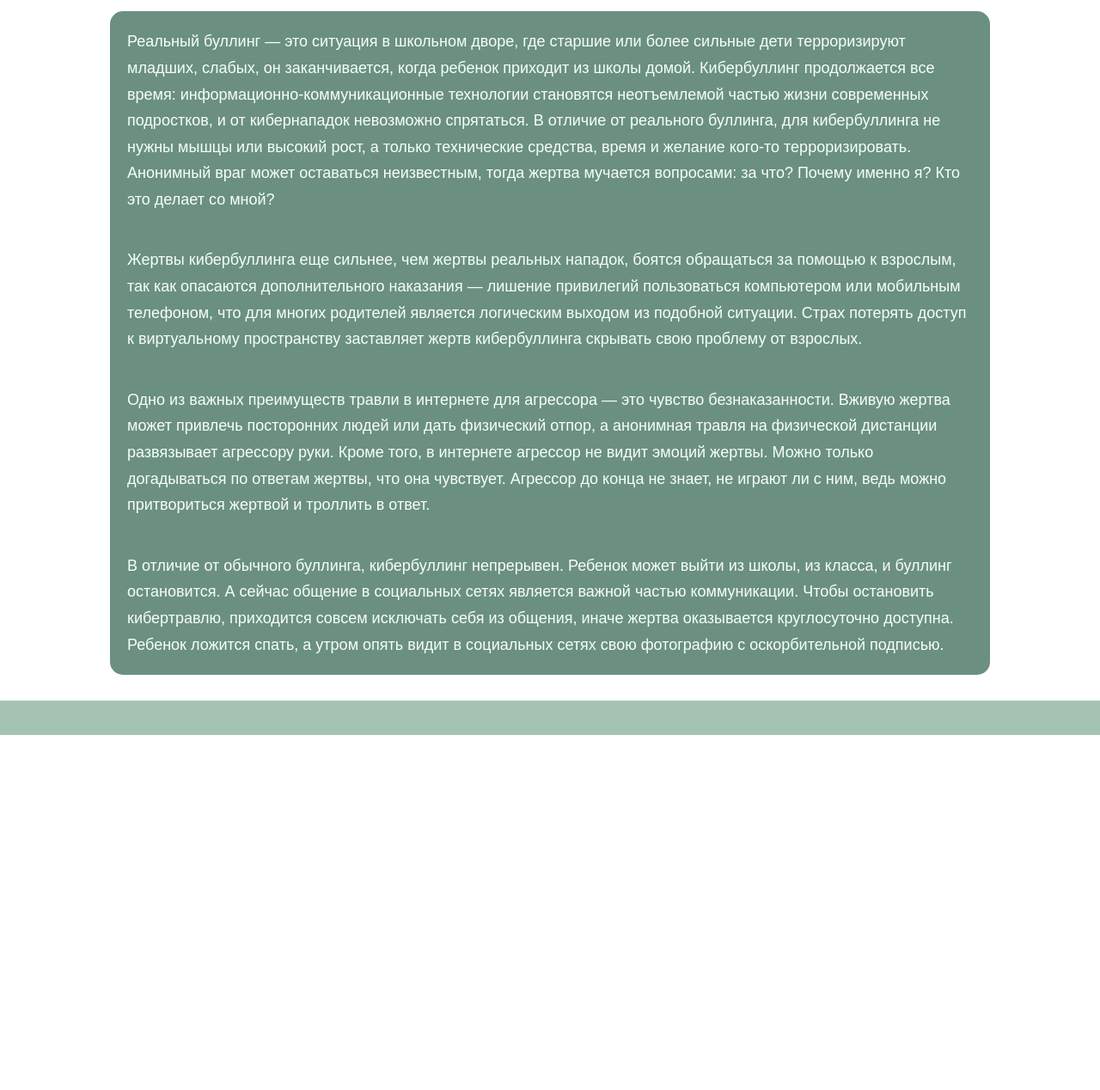
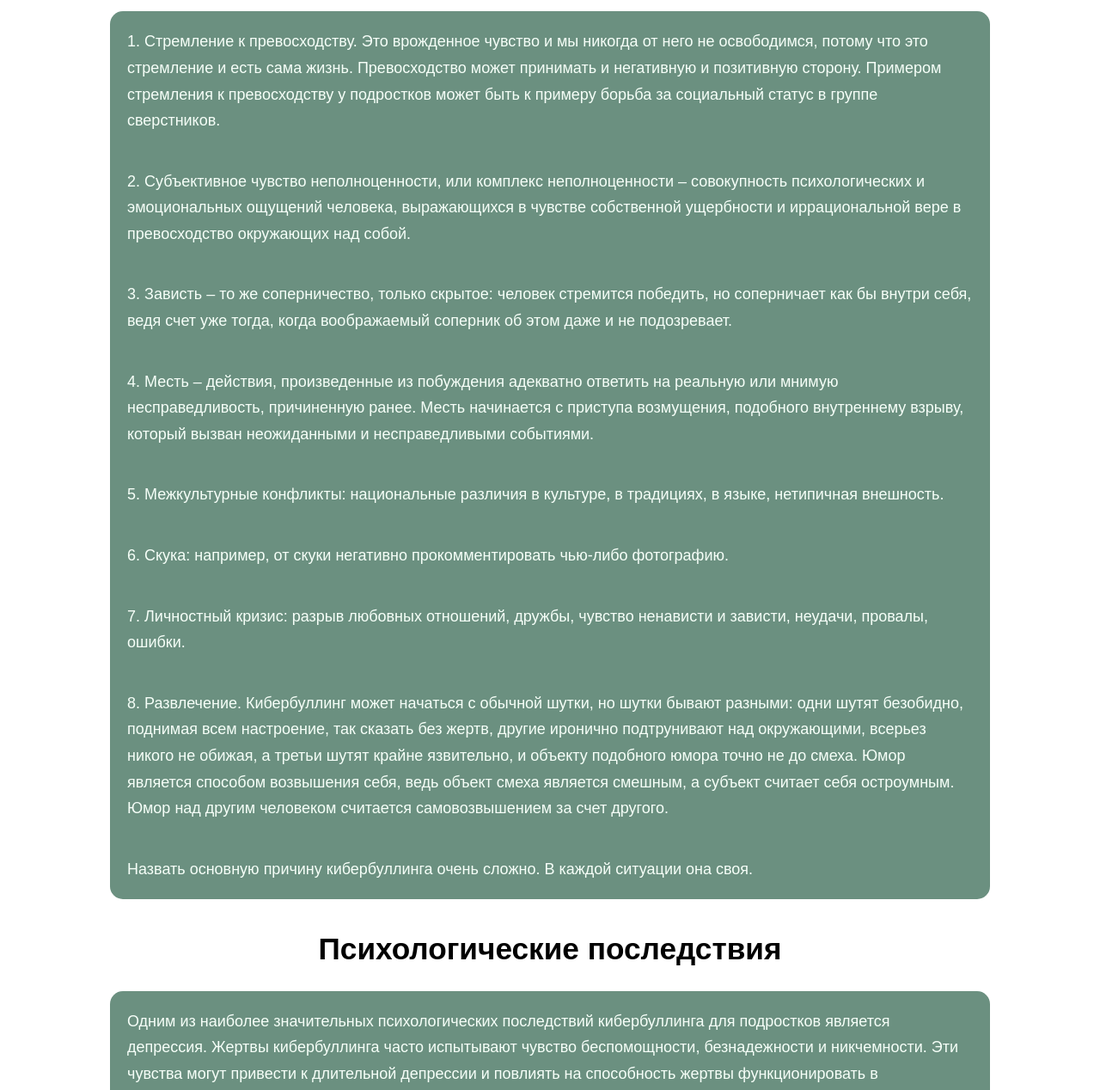
Before and after one commit to parasoid/testing, a plain HTML site: page page/4-page.html in a window 1280 px wide. Shown: the part 183-1451 px from the top of the page at 86% size. Before the commit the page ends 1038 px from the top, so only its background shows below. Drawn offline with Linux system fonts and the light colour scheme.

Commit message:
Update 4-page.html

```diff
--- a/page/4-page.html
+++ b/page/4-page.html
@@ -16,15 +16,26 @@
         <button class="head-btn" id="5">Как обезопасить себя от <br>травли в интернете</button>
     </header>
     <main>
-        <h1 class="text-on-white">Различия кибербуллинга с обычным буллингом</h1>
+        <h1 class="text-on-white">Причины кибербуллинга</h1>
         <div class="info-container">
-            <p class="info">Реальный буллинг — это ситуация в школьном дворе, где старшие или более сильные дети терроризируют младших, слабых, он заканчивается, когда ребенок приходит из школы домой. Кибербуллинг продолжается все время: информационно-коммуникационные технологии становятся неотъемлемой частью жизни современных подростков, и от кибернападок невозможно спрятаться. В отличие от реального буллинга, для кибербуллинга не нужны мышцы или высокий рост, а только технические средства, время и желание кого-то терроризировать. Анонимный враг может оставаться неизвестным, тогда жертва мучается вопросами: за что? Почему именно я? Кто это делает со мной?
-            </p>
-            <p class="info">Жертвы кибербуллинга еще сильнее, чем жертвы реальных нападок, боятся обращаться за помощью к взрослым, так как опасаются дополнительного наказания — лишение привилегий пользоваться компьютером или мобильным телефоном, что для многих родителей является логическим выходом из подобной ситуации. Страх потерять доступ к виртуальному пространству заставляет жертв кибербуллинга скрывать свою проблему от взрослых.</p>
-            <p class="info">Одно из важных преимуществ травли в интернете для агрессора — это чувство безнаказанности. Вживую жертва может привлечь посторонних людей или дать физический отпор, а анонимная травля на физической дистанции развязывает агрессору руки. Кроме того, в интернете агрессор не видит эмоций жертвы. Можно только догадываться по ответам жертвы, что она чувствует. Агрессор до конца не знает, не играют ли с ним, ведь можно притвориться жертвой и троллить в ответ.</p>
-            <p class="info">В отличие от обычного буллинга, кибербуллинг непрерывен. Ребенок может выйти из школы, из класса, и буллинг остановится. А сейчас общение в социальных сетях является важной частью коммуникации. Чтобы остановить кибертравлю, приходится совсем исключать себя из общения, иначе жертва оказывается круглосуточно доступна. Ребенок ложится спать, а утром опять видит в социальных сетях свою фотографию с оскорбительной подписью.</p>
+            <p class="info">1. Стремление к превосходству. Это врожденное чувство и мы никогда от него не освободимся, потому что это стремление и есть сама жизнь. Превосходство может принимать и негативную и позитивную сторону. Примером стремления к превосходству у подростков может быть к примеру борьба за социальный статус в группе сверстников.</p>
+            <p class="info">2. Субъективное чувство неполноценности, или комплекс неполноценности – совокупность психологических и эмоциональных ощущений человека, выражающихся в чувстве собственной ущербности и иррациональной вере в превосходство окружающих над собой.</p>
+            <p class="info">3. Зависть – то же соперничество, только скрытое: человек стремится победить, но соперничает как бы внутри себя, ведя счет уже тогда, когда воображаемый соперник об этом даже и не подозревает.</p>
+            <p class="info">4. Месть – действия, произведенные из побуждения адекватно ответить на реальную или мнимую несправедливость, причиненную ранее. Месть начинается с приступа возмущения, подобного внутреннему взрыву, который вызван неожиданными и несправедливыми событиями.</p>
+            <p class="info">5. Межкультурные конфликты: национальные различия в культуре, в традициях, в языке, нетипичная внешность.</p>
+            <p class="info">6. Скука: например, от скуки негативно прокомментировать чью-либо фотографию.</p>
+            <p class="info">7. Личностный кризис: разрыв любовных отношений, дружбы, чувство ненависти и зависти, неудачи, провалы, ошибки.</p>
+            <p class="info">8. Развлечение. Кибербуллинг может начаться с обычной шутки, но шутки бывают разными: одни шутят безобидно, поднимая всем настроение, так сказать без жертв, другие иронично подтрунивают над окружающими, всерьез никого не обижая, а третьи шутят крайне язвительно, и объекту подобного юмора точно не до смеха. Юмор является способом возвышения себя, ведь объект смеха является смешным, а субъект считает себя остроумным. Юмор над другим человеком считается самовозвышением за счет другого.</p>
+            <p class="info">Назвать основную причину кибербуллинга очень сложно. В каждой ситуации она своя.</p>
         </div>
 
+        <h1 class="text-on-white">Психологические последствия</h1>
+        <div class="info-container">
+            <p class="info">Одним из наиболее значительных психологических последствий кибербуллинга для подростков является депрессия. Жертвы кибербуллинга часто испытывают чувство беспомощности, безнадежности и никчемности. Эти чувства могут привести к длительной депрессии и повлиять на способность жертвы функционировать в повседневной жизни. Исследования показали, что подростки, подвергающиеся киберзапугиванию, имеют более высокий риск развития депрессии, чем те, кто не подвергался этому.</p>
+            <p class="info">Еще одним психологическим последствием кибербуллинга для подростков является тревога. Жертвы кибербуллинга могут испытывать тревогу и страх перед возможностью новых нападок. Они могут избегать социальных ситуаций и изолироваться от своих сверстников, что приводит к чувству одиночества и изоляции. Тревога также может повлиять на успеваемость подростка и привести к снижению его мотивации и самооценки.</p>
+            <p class="info">Низкая самооценка - еще одно психологическое воздействие кибербуллинга на подростков. Жертвы кибербуллинга часто испытывают чувство стыда и смущения, что может привести к негативному самовосприятию. Такое негативное самовосприятие может повлиять на способность подростка формировать позитивные отношения и привести к социальной изоляции и замкнутости.</p>
+            <p class="info">Суицидальные мысли и самоповреждение - одни из самых серьезных психологических последствий кибербуллинга для подростков. Исследования показали, что жертвы кибербуллинга подвержены повышенному риску суицидальных мыслей и самоповреждений. Чувство безнадежности, никчемности и изоляции может привести к мыслям о самоповреждении или самоубийстве. Подростки, подвергающиеся кибербуллингу, должны немедленно обратиться за помощью, если они испытывают суицидальные мысли или склонность к самоубийству.</p>
+        </div>
     </main>
     <footer><h3 class="foot-text"></h3>
     </footer>
```
